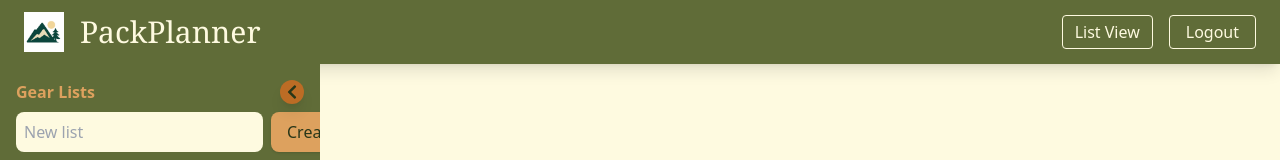
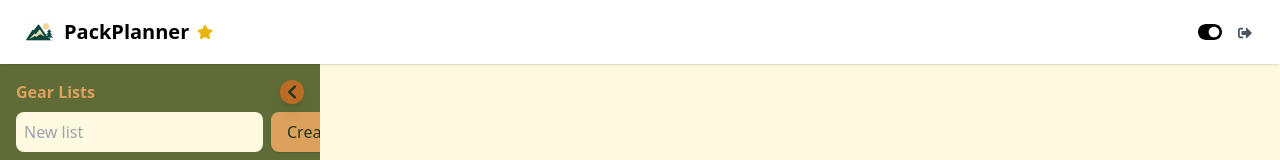
Before and after one commit to mattalanhoward/pack-planner-2.0, a React (Vite) app in the folder client/: page /dashboard in a window 1280 px wide. Shown: the top 160 px of the page. Built offline with nearby package versions, Linux system fonts and the light colour scheme; no server answers; sample sign-in values are in the browser's storage.

Commit message:
Topbar refactor. Used component TopBar instead of function in dashboard

```diff
--- a/client/src/components/TopBar.jsx
+++ b/client/src/components/TopBar.jsx
@@ -1,22 +1,48 @@
 // src/components/TopBar.jsx
-import React from 'react';
+import React, { useState } from 'react';
 import useAuth from '../hooks/useAuth';
-import { FaStar } from 'react-icons/fa';
+import { FaStar, FaSignOutAlt, FaToggleOff, FaToggleOn } from 'react-icons/fa';
+import logo from '../assets/logo.png';
 
-export default function TopBar({ title }) {
+export default function TopBar({ title, viewMode, setViewMode }) {
   const { logout } = useAuth();
+
+
+  function ViewToggle({ viewMode, setViewMode }) {
+  return (
+    <button
+      onClick={() => setViewMode(vm => (vm === 'columns' ? 'list' : 'columns'))}
+      className="flex items-center space-x-1"
+    >
+      {viewMode === 'columns' ? (
+        <FaToggleOn className="text-2xl transition-colors" />
+      ) : (
+        <FaToggleOff className="text-2xl text-gray-400 hover:text-gray-600 transition-colors" />
+      )}
+      {/* <span className="text-sm font-medium text-gray-700">
+        {viewMode === 'columns' ? 'List View' : 'Kanban View'}
+      </span> */}
+    </button>
+  );
+}
+
   return (
     <header className="flex-shrink-0 sticky top-0 z-20 flex items-center justify-between px-6 py-4 bg-white shadow">
+      {/* Left side: logo, title, star */}
       <div className="flex items-center space-x-2">
+        <img src={logo} alt="PackPlanner" className="h-8 w-auto" />
         <h1 className="text-xl font-bold">{title}</h1>
         <FaStar className="text-yellow-500" />
       </div>
+      <div className="flex items-center space-x-4">
+        <ViewToggle viewMode={viewMode} setViewMode={setViewMode} />
       <button
         onClick={logout}
         className="text-sm text-gray-600 hover:text-gray-800"
       >
-        Logout
+        <FaSignOutAlt className="inline mr-1" />
       </button>
+      </div>
     </header>
   );
 }
--- a/client/src/pages/Dashboard.jsx
+++ b/client/src/pages/Dashboard.jsx
@@ -2,7 +2,7 @@ import React, { useState } from 'react';
 import Sidebar from '../components/Sidebar';
 import GearListView from './GearListView';
 import { useAuth } from '../contexts/AuthContext';
-import logo from '../assets/logo.png'; // ← your generated logo
+import TopBar from '../components/TopBar';
 
 export default function Dashboard() {
   const { isAuthenticated, logout } = useAuth();
@@ -19,27 +19,7 @@ export default function Dashboard() {
   return (
     <div className="flex flex-col h-screen overflow-hidden bg-sand">
       {/* TopBar */}
-      <header className="flex items-center justify-between flex-none h-16 bg-teal px-6 shadow-lg">
-        <div className="flex items-center space-x-4">
-          <img src={logo} alt="PackPlanner logo" className="h-10 w-auto" />
-          <h1 className="text-3xl font-serif text-sand">PackPlanner</h1>
-        </div>
-        <div className="flex items-center space-x-4">
-          {/* ← view toggle button */}
-          <button
-            onClick={() => setViewMode(vm => (vm === 'columns' ? 'list' : 'columns'))}
-            className="px-3 py-1 border border-sand text-sand hover:bg-sand hover:text-pine rounded"
-          >
-            {viewMode === 'columns' ? 'List View' : 'Kanban View'}
-          </button>
-          <button
-            onClick={logout}
-            className="px-4 py-1 border border-sand text-sand hover:bg-sand hover:text-pine rounded"
-          >
-            Logout
-          </button>
-        </div>
-      </header>
+      <TopBar title="PackPlanner" viewMode={viewMode} setViewMode={setViewMode}/>
 
       <div className="flex flex-1 overflow-hidden">
         <Sidebar
```
